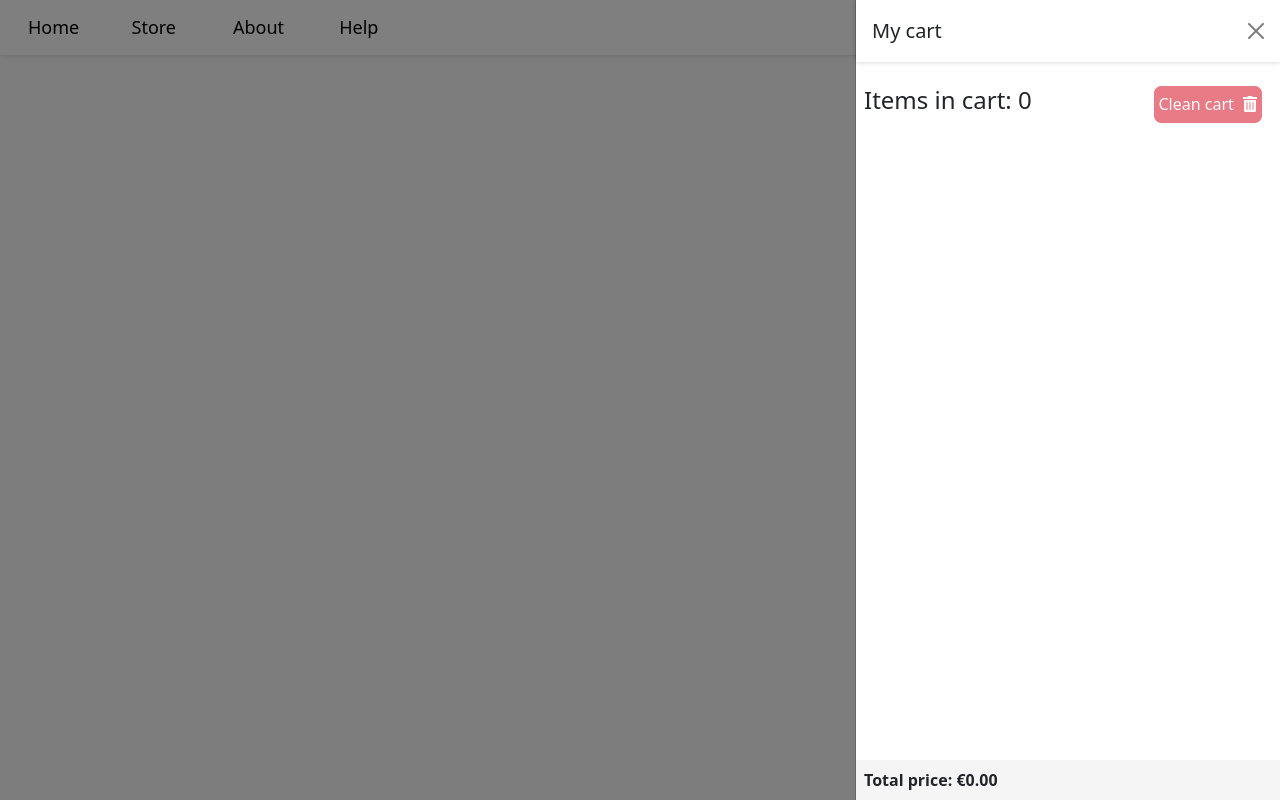
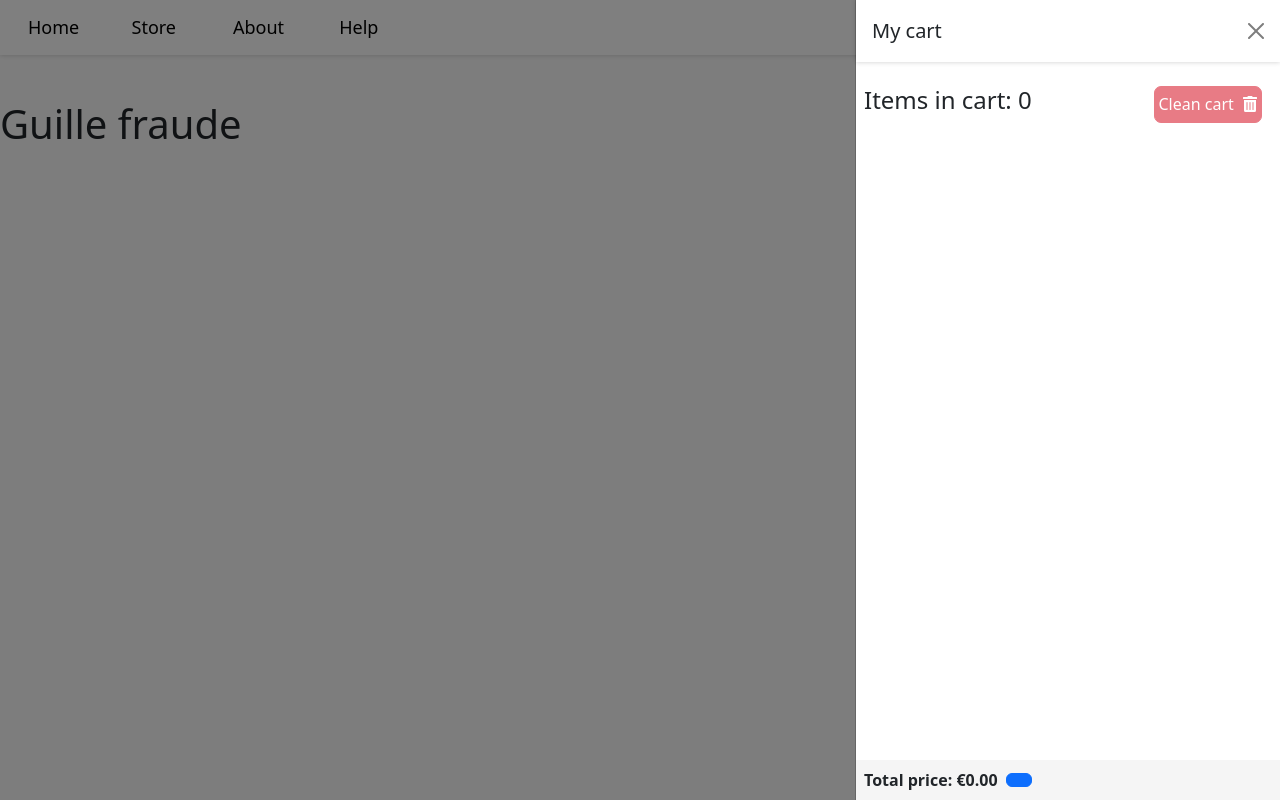
Before and after one commit to pablofs02/shopeen, a React (Vite) app: page /purchase in a window 1280 px wide. Both pictures are taken after a click on the picture 1195 px from the left and 27 px from the top of the page. Built offline with nearby package versions, Linux system fonts and the light colour scheme.

Commit message:
First version of purchase item

```diff
--- a/src/App.tsx
+++ b/src/App.tsx
@@ -8,6 +8,7 @@ import Home from "./pages/Home";
 import Store from "./pages/Store";
 import { GlobalProvider } from "./context/GlobalContext";
 import { FilterProvider } from "./context/FilterContext";
+import Purchase from "./pages/Purchase";
 
 function App() {
   return (
@@ -20,6 +21,7 @@ function App() {
             <Route path="/about" element={<About />}></Route>
             <Route path="/store" element={<Container><Store /></Container>}></Route>
             <Route path="/help" element={<Help />}></Route>
+            <Route path="/purchase" element={<Purchase/>}></Route>
           </Routes>
         </FilterProvider>
       </GlobalProvider>
--- a/src/components/Navbar.tsx
+++ b/src/components/Navbar.tsx
@@ -154,6 +154,7 @@ function Navbar() {
             <p>
               <strong>Total price: {formatCurrency(totalPrice)}</strong>
             </p>
+            <Button onClick={() => {}}>{cartItems.length > 0 ? <Link to={"/purchase"}>Buy All</Link> : null}</Button>
           </div>
         </Offcanvas>
 
--- a/src/components/PurchaseItem.tsx
+++ b/src/components/PurchaseItem.tsx
@@ -19,7 +19,6 @@ export function PurchaseItem(props: PurchaseItemProps) {
 
   return (
     <Card className="h-100 p-3 pt-4 pb-4 store-item">
-      <Link to={"/store"}>
         <Card.Img
           variant="top"
           src={props.image}
@@ -39,7 +38,6 @@ export function PurchaseItem(props: PurchaseItemProps) {
               : props.description}
           </Card.Text>
         </Card.Body>
-      </Link>
     </Card>
   );
 }
--- a/src/pages/Purchase.tsx
+++ b/src/pages/Purchase.tsx
@@ -1,7 +1,5 @@
-import { Col, Row } from "react-bootstrap";
-import { StoreItem } from "../components/StoreItem";
 import { useGlobalContext } from "../context/GlobalContext";
-import CartItem from "../components/CartItem";
+import { PurchaseItem } from "../components/PurchaseItem";
 
 function Purchase() {
     const { cartItems } = useGlobalContext()
@@ -10,15 +8,15 @@ function Purchase() {
         <>
           <section className="cuerpo">
             <div className="bar">
-              <h1>Store</h1>
+              <h1>Guille fraude</h1>
             </div>
-            <Row md={2} lg={3} xs={1} className="g-3">
-              {cartItems.map((item) => (
-                <Col key={item.id}>
-                  <CartItem id={item.id} quantity={item.quantity} showCart></CartItem>
-                </Col>
+            <div className="row">
+              {cartItems.map((item:any) => (
+                <div className="col-12 col-md-6 col-lg-4">
+                  <PurchaseItem {...item} key={item.id} ></PurchaseItem>
+                </div>
               ))}
-            </Row>
+            </div>
           </section>
         </>
       );
```
